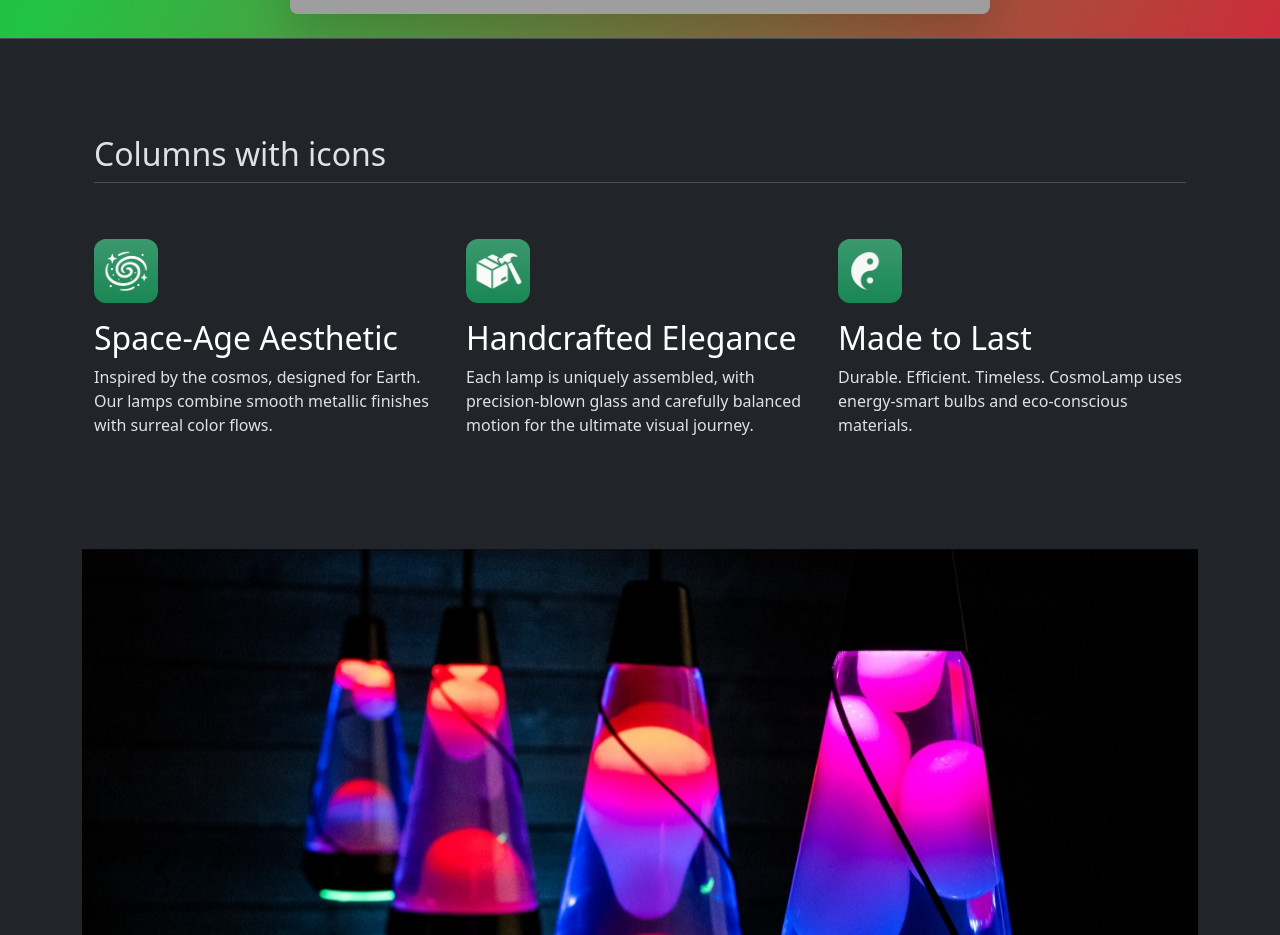
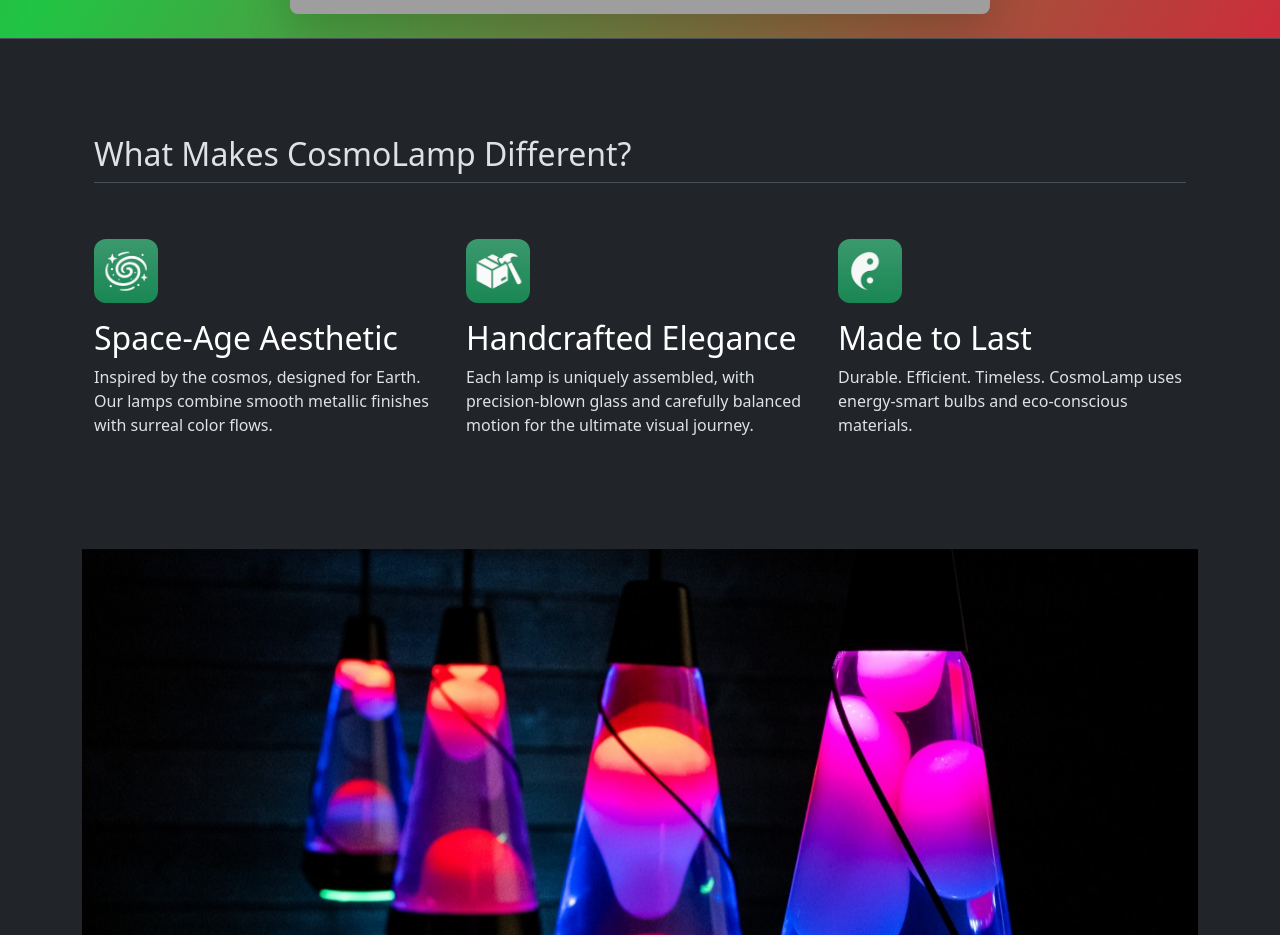
Before and after one commit to Metillius/CosmoLamp-Website, a plain HTML site: page index.html in a window 1280 px wide. Shown: the part 940-1875 px from the top of the page. Drawn offline with nearby package versions, Linux system fonts and the light colour scheme; grey boxes are pictures that could not be loaded.

Commit message:
Update index.html

```diff
--- a/index.html
+++ b/index.html
@@ -69,7 +69,7 @@
   </section>
   <section id="features">
     <div class="container px-4 py-5" id="featured-3">
-      <h2 class="pb-2 border-bottom">Columns with icons</h2>
+      <h2 class="pb-2 border-bottom">What Makes CosmoLamp Different?</h2>
       <div class="row g-4 py-5 row-cols-1 row-cols-lg-3">
         <div class="feature col">
           <div class="feature-icon d-inline-flex align-items-center justify-content-center text-bg-success bg-gradient fs-2 mb-3">
```
